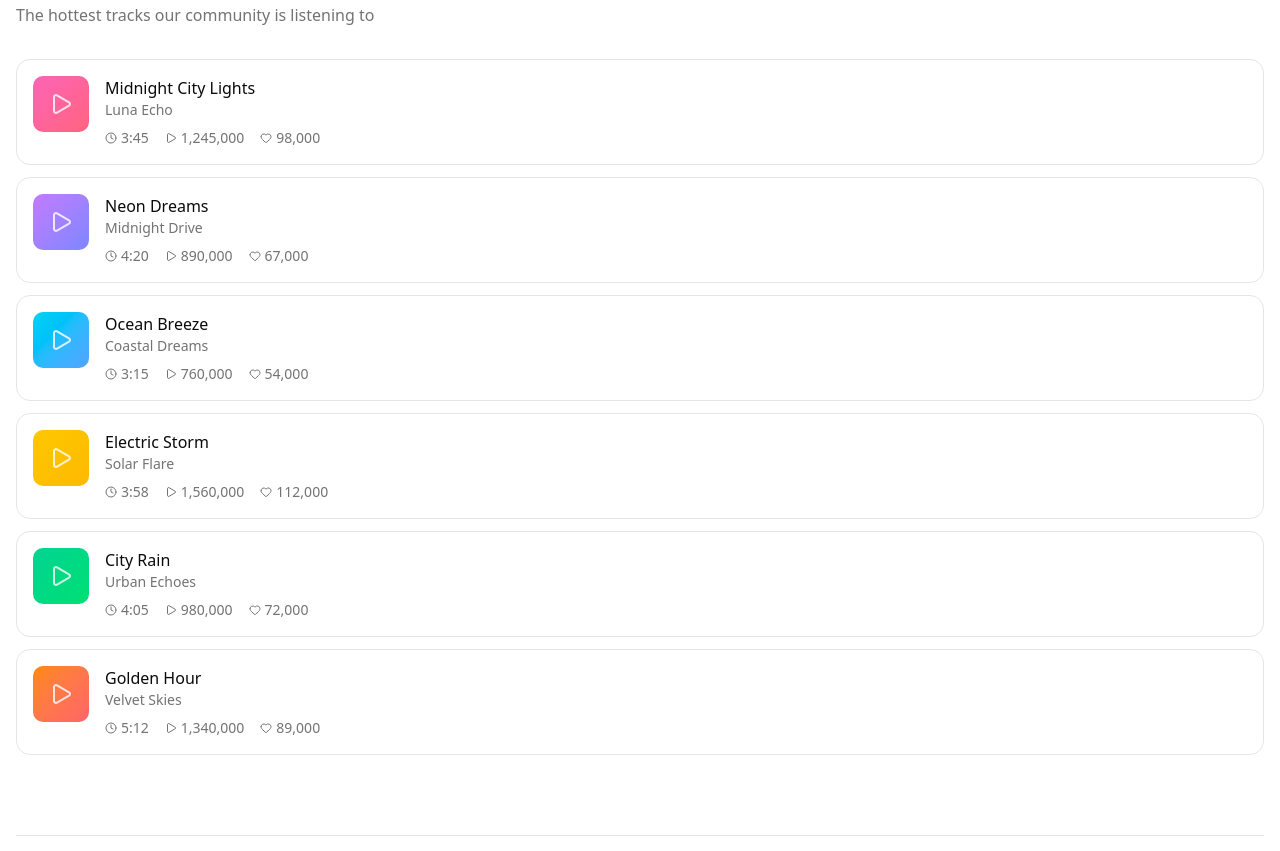
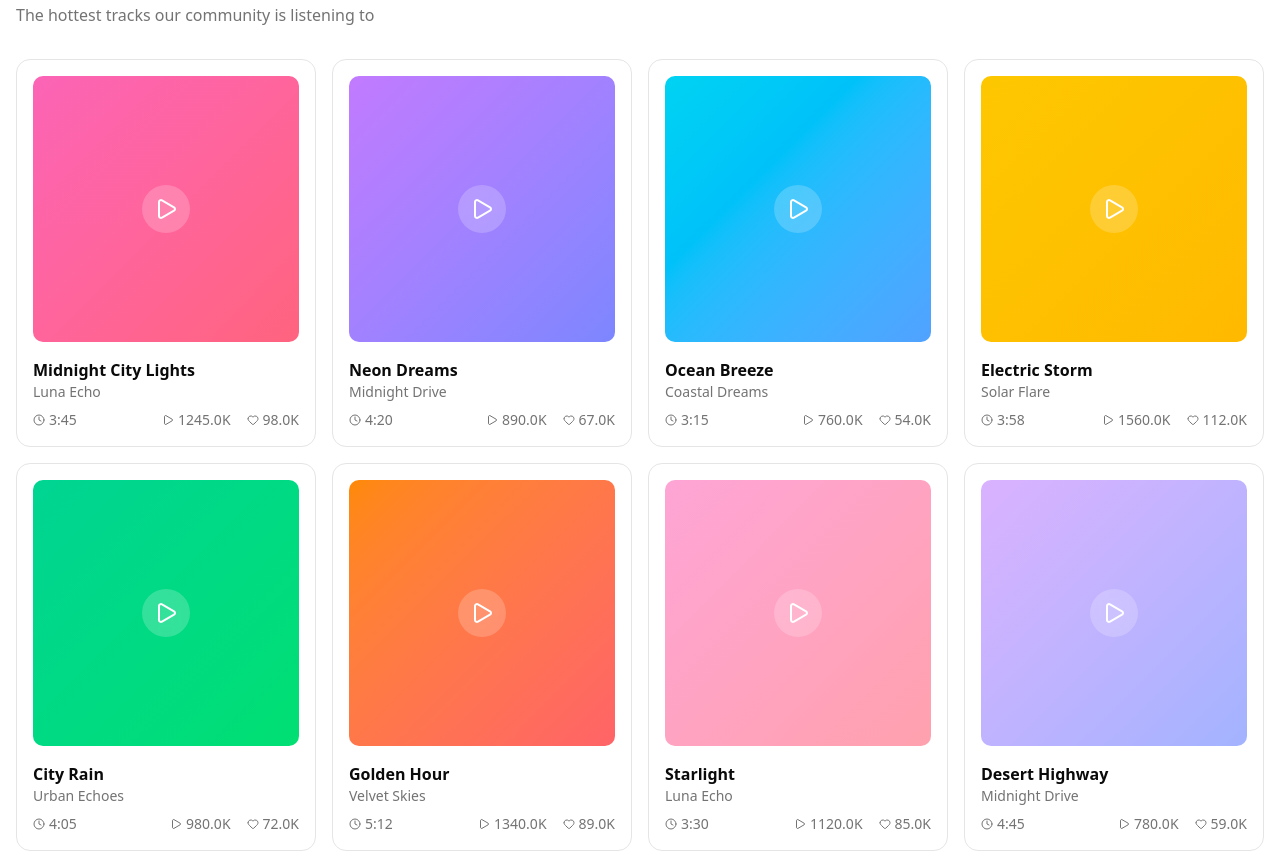
Before and after one commit to devmahmoudi/music-app, a React app: page / in a window 1280 px wide. Shown: the part 1302-2153 px from the top of the page. Built offline with nearby package versions, Linux system fonts and the light colour scheme; no server answers; the HTML template or start-up script is replaced by a standard one.

Commit message:
feat: enhance MusicCard component with improved layout and stats formatting; update Home page with new tracks and grid layout

```diff
--- a/src/components/music-card.tsx
+++ b/src/components/music-card.tsx
@@ -11,39 +11,42 @@ interface MusicCardProps {
 
 export default function MusicCard({ title, artist, duration, plays, likes, albumColor }: MusicCardProps) {
   return (
-    <div className="group relative overflow-hidden rounded-xl border bg-card p-4 transition-all hover:bg-accent/50">
-      <div className="flex items-start gap-4">
-        {/* Album Art */}
-        <div className={`h-14 w-14 rounded-lg ${albumColor} flex items-center justify-center`}>
-          <Play className="h-6 w-6 text-white/80" />
+    <div className="group relative overflow-hidden rounded-xl border bg-card p-4 transition-all hover:bg-accent/50 hover:shadow-md">
+      {/* Album Art with Play Button */}
+      <div className="relative mb-4 overflow-hidden rounded-lg">
+        <div className={`aspect-square ${albumColor} flex items-center justify-center`}>
+          <div className="absolute inset-0 flex items-center justify-center">
+            <div className="h-12 w-12 rounded-full bg-background/20 backdrop-blur-sm flex items-center justify-center group-hover:scale-110 transition-transform">
+              <Play className="h-6 w-6 text-white" />
+            </div>
+          </div>
+        </div>
       </div>
 
       {/* Track Info */}
-        <div className="flex-1 min-w-0">
-          <h3 className="font-medium truncate">{title}</h3>
+      <div className="space-y-2">
+        <div>
+          <h3 className="font-semibold truncate">{title}</h3>
           <p className="text-sm text-muted-foreground truncate">{artist}</p>
+        </div>
 
         {/* Stats */}
-          <div className="flex items-center gap-4 mt-2 text-sm text-muted-foreground">
+        <div className="flex items-center justify-between text-sm text-muted-foreground">
           <div className="flex items-center gap-1">
             <Clock className="h-3 w-3" />
             <span>{duration}</span>
           </div>
+          <div className="flex items-center gap-4">
             <div className="flex items-center gap-1">
               <Play className="h-3 w-3" />
-              <span>{plays.toLocaleString()}</span>
+              <span>{(plays / 1000).toFixed(1)}K</span>
             </div>
             <div className="flex items-center gap-1">
               <Heart className="h-3 w-3" />
-              <span>{likes.toLocaleString()}</span>
+              <span>{(likes / 1000).toFixed(1)}K</span>
             </div>
           </div>
         </div>
-
-        {/* Play Button */}
-        <button className="opacity-0 group-hover:opacity-100 p-2 rounded-full bg-primary text-primary-foreground transition-opacity">
-          <Play className="h-4 w-4" />
-        </button>
       </div>
     </div>
   )
--- a/src/pages/home.tsx
+++ b/src/pages/home.tsx
@@ -22,6 +22,8 @@ export default function Home() {
     { title: "Electric Storm", artist: "Solar Flare", duration: "3:58", plays: 1560000, likes: 112000, albumColor: "bg-gradient-to-br from-yellow-400 to-amber-400" },
     { title: "City Rain", artist: "Urban Echoes", duration: "4:05", plays: 980000, likes: 72000, albumColor: "bg-gradient-to-br from-emerald-400 to-green-400" },
     { title: "Golden Hour", artist: "Velvet Skies", duration: "5:12", plays: 1340000, likes: 89000, albumColor: "bg-gradient-to-br from-orange-400 to-red-400" },
+    { title: "Starlight", artist: "Luna Echo", duration: "3:30", plays: 1120000, likes: 85000, albumColor: "bg-gradient-to-br from-pink-300 to-rose-300" },
+    { title: "Desert Highway", artist: "Midnight Drive", duration: "4:45", plays: 780000, likes: 59000, albumColor: "bg-gradient-to-br from-purple-300 to-indigo-300" },
   ]
 
   return (
@@ -65,7 +67,7 @@ export default function Home() {
           </div>
         </section>
 
-        {/* Trending Music Section */}
+        {/* Trending Music Section - Now in Grid Layout */}
         <section>
           <SectionHeader
             title="Trending Now"
@@ -73,14 +75,15 @@ export default function Home() {
             moreLink="/music"
           />
 
-          <div className="grid gap-3">
+          {/* Changed from single column to grid */}
+          <div className="grid sm:grid-cols-2 lg:grid-cols-4 gap-4">
             {musicTracks.map((track, index) => (
               <MusicCard key={index} {...track} />
             ))}
           </div>
         </section>
 
-        {/* Stats Section (Optional) */}
+        {/* Stats Section */}
         <section className="mt-20 pt-12 border-t">
           <div className="grid md:grid-cols-3 gap-8">
             <div className="text-center">
```
Lines whose indentation alone changed are shown as unchanged.
